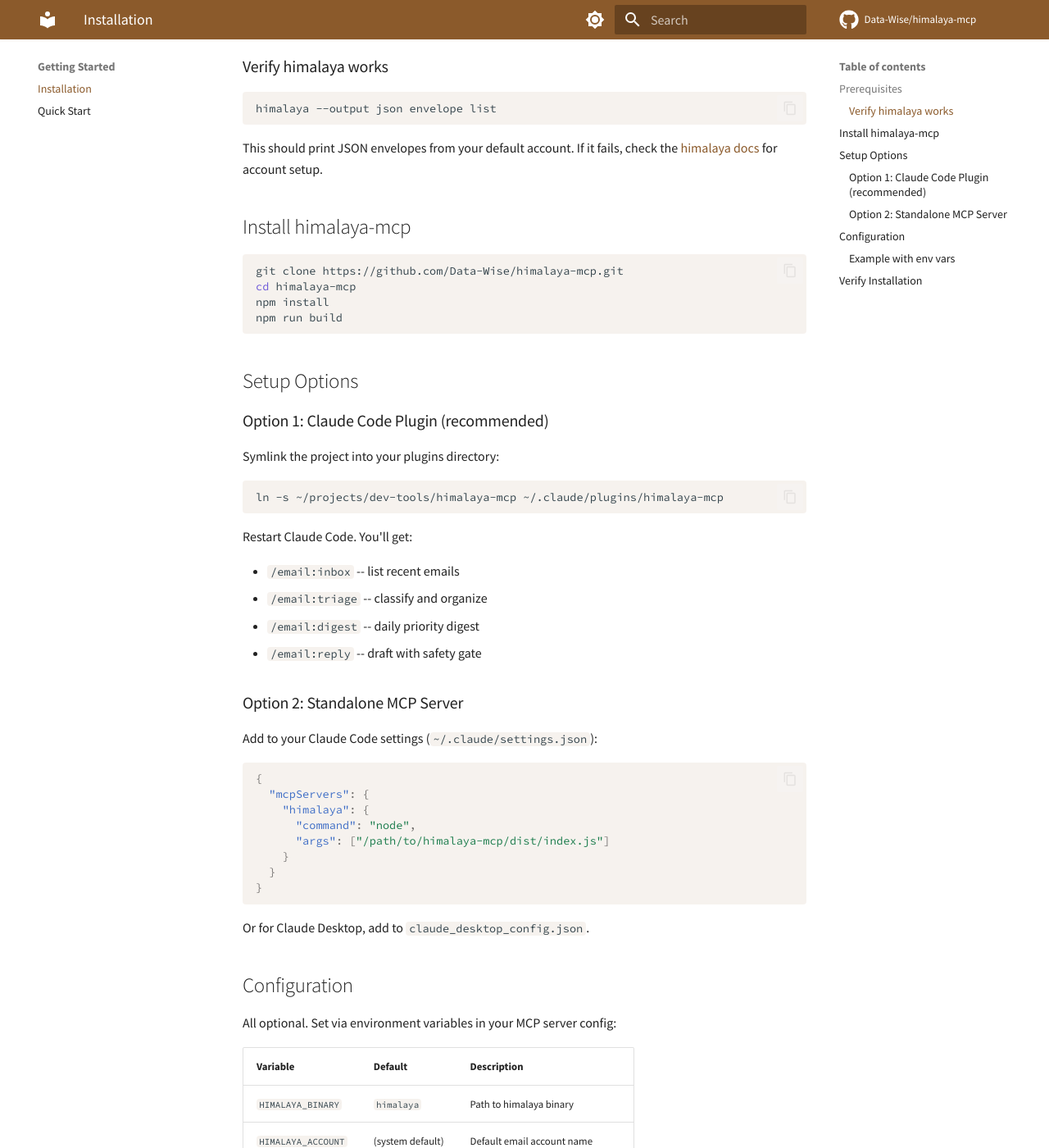
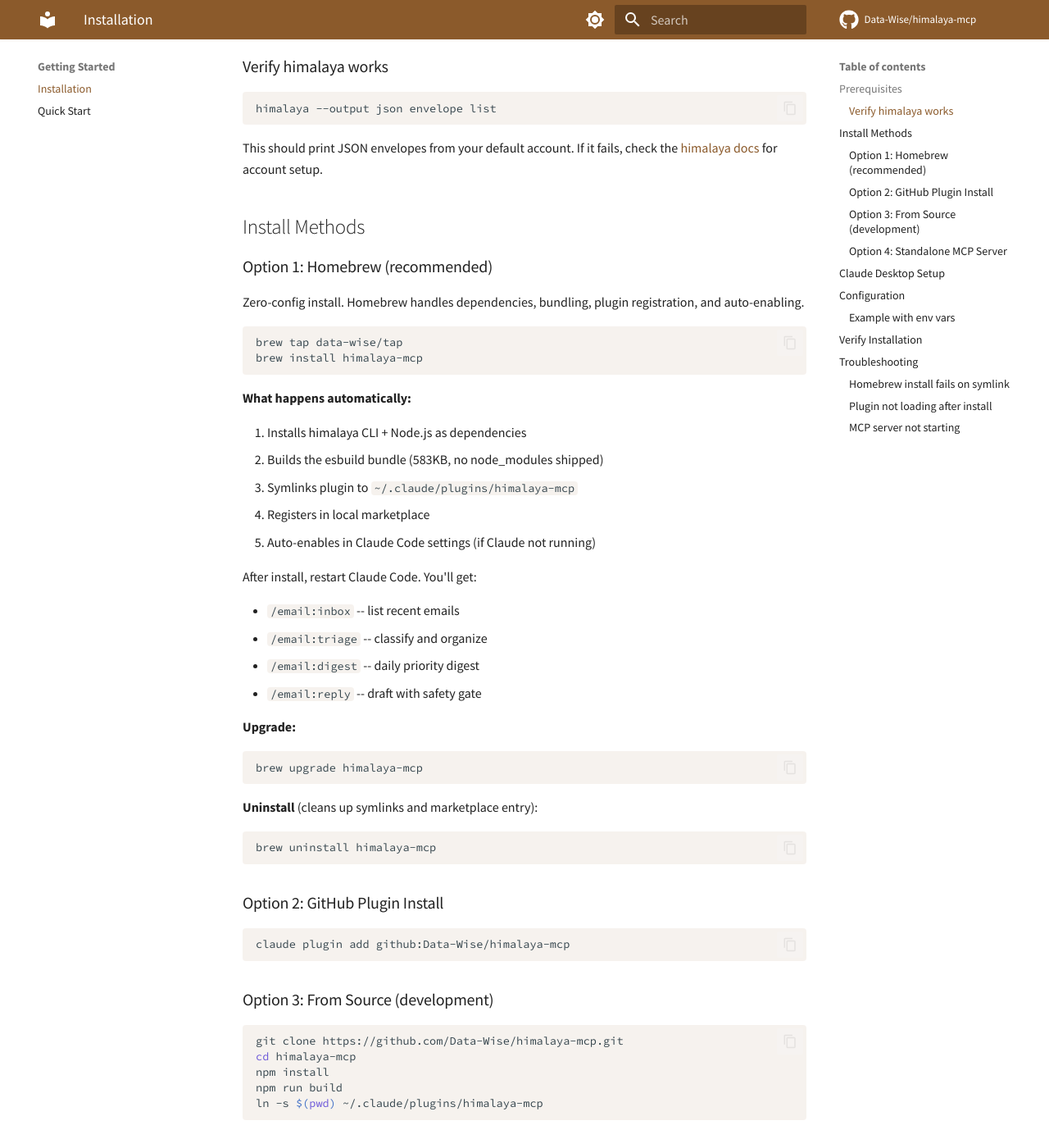
Before and after one commit to Data-Wise/himalaya-mcp, an MkDocs documentation site: the page built from docs/getting-started/installation.md, in a window 1280 px wide and 1400 px high, scrolled down 445 px. Shown: the whole window at 82% size. Built offline with MkDocs 1.6.1 and Material for MkDocs 9.7.7, drawn with Linux system fonts in a browser that asks for light colours; comment, search, counter and statistics services are not loaded; some of the changed text lies outside the part shown.

Commit message:
docs: add packaging guide and update docs for Homebrew distribution
- Add docs/guide/packaging.md covering esbuild, Homebrew, marketplace
- Update installation.md with Homebrew as primary method + Claude Desktop setup
- Update index.md quick start with brew install
- Update refcard.md with install commands and build/distribution sections
- Update architecture.md with distribution architecture and CLI module
- Update guide.md with Homebrew install and correct test count (122)

Co-Authored-By: Claude Opus 4.6 <noreply@anthropic.com>

````diff
--- a/docs/getting-started/installation.md
+++ b/docs/getting-started/installation.md
@@ -4,7 +4,7 @@
 
 | Requirement | Version | Install |
 |-------------|---------|---------|
-| Node.js | 22+ | [nodejs.org](https://nodejs.org/) |
+| Node.js | 22+ | [nodejs.org](https://nodejs.org/) or `brew install node` |
 | himalaya CLI | latest | `brew install himalaya` |
 | Email account | -- | Configured in `~/.config/himalaya/config.toml` |
 
@@ -16,33 +16,61 @@ himalaya --output json envelope list
 
 This should print JSON envelopes from your default account. If it fails, check the [himalaya docs](https://github.com/pimalaya/himalaya) for account setup.
 
-## Install himalaya-mcp
+## Install Methods
+
+### Option 1: Homebrew (recommended)
+
+Zero-config install. Homebrew handles dependencies, bundling, plugin registration, and auto-enabling.
+
+```bash
+brew tap data-wise/tap
+brew install himalaya-mcp
+```
+
+**What happens automatically:**
+
+1. Installs himalaya CLI + Node.js as dependencies
+2. Builds the esbuild bundle (583KB, no node_modules shipped)
+3. Symlinks plugin to `~/.claude/plugins/himalaya-mcp`
+4. Registers in local marketplace
+5. Auto-enables in Claude Code settings (if Claude not running)
+
+After install, restart Claude Code. You'll get:
+
+- `/email:inbox` -- list recent emails
+- `/email:triage` -- classify and organize
+- `/email:digest` -- daily priority digest
+- `/email:reply` -- draft with safety gate
+
+**Upgrade:**
+
+```bash
+brew upgrade himalaya-mcp
+```
+
+**Uninstall** (cleans up symlinks and marketplace entry):
+
+```bash
+brew uninstall himalaya-mcp
+```
+
+### Option 2: GitHub Plugin Install
+
+```bash
+claude plugin add github:Data-Wise/himalaya-mcp
+```
+
+### Option 3: From Source (development)
 
 ```bash
 git clone https://github.com/Data-Wise/himalaya-mcp.git
 cd himalaya-mcp
 npm install
 npm run build
+ln -s $(pwd) ~/.claude/plugins/himalaya-mcp
 ```
 
-## Setup Options
-
-### Option 1: Claude Code Plugin (recommended)
-
-Symlink the project into your plugins directory:
-
-```bash
-ln -s ~/projects/dev-tools/himalaya-mcp ~/.claude/plugins/himalaya-mcp
-```
-
-Restart Claude Code. You'll get:
-
-- `/email:inbox` -- list recent emails
-- `/email:triage` -- classify and organize
-- `/email:digest` -- daily priority digest
-- `/email:reply` -- draft with safety gate
-
-### Option 2: Standalone MCP Server
+### Option 4: Standalone MCP Server
 
 Add to your Claude Code settings (`~/.claude/settings.json`):
 
@@ -57,7 +85,30 @@ Add to your Claude Code settings (`~/.claude/settings.json`):
 }
 ```
 
-Or for Claude Desktop, add to `claude_desktop_config.json`.
+## Claude Desktop Setup
+
+After installing himalaya-mcp, configure it as an MCP server for Claude Desktop:
+
+```bash
+himalaya-mcp setup           # Add to Claude Desktop config
+himalaya-mcp setup --check   # Verify configuration
+himalaya-mcp setup --remove  # Remove server entry
+```
+
+This adds the server to `~/Library/Application Support/Claude/claude_desktop_config.json`. Restart Claude Desktop after running setup.
+
+**Manual configuration** (if you prefer):
+
+```json
+{
+  "mcpServers": {
+    "himalaya": {
+      "command": "node",
+      "args": ["~/.claude/plugins/himalaya-mcp/dist/index.js"]
+    }
+  }
+}
+```
 
 ## Configuration
 
@@ -95,4 +146,33 @@ node dist/index.js
 
 # Run tests (122 tests)
 npm test
+
+# Check Claude Desktop config
+himalaya-mcp setup --check
 ```
+
+## Troubleshooting
+
+### Homebrew install fails on symlink
+
+If macOS permissions prevent automatic symlinking:
+
+```bash
+ln -sf $(brew --prefix)/opt/himalaya-mcp/libexec ~/.claude/plugins/himalaya-mcp
+```
+
+### Plugin not loading after install
+
+1. Restart Claude Code
+2. Check if plugin is enabled: `claude plugin list`
+3. Manually enable: `claude plugin install himalaya-mcp@local-plugins`
+
+### MCP server not starting
+
+Verify the bundled server works:
+
+```bash
+echo '{}' | node ~/.claude/plugins/himalaya-mcp/dist/index.js
+```
+
+If you see a JSON-RPC response, the server is working. Check your MCP configuration paths.
````
Also changed, not shown: docs/guide/guide.md (+21 -7 lines), docs/guide/packaging.md (added, +141 -0 lines), docs/index.md (+18 -6 lines), docs/reference/architecture.md (+41 -2 lines), docs/reference/refcard.md (+27 -0 lines).
